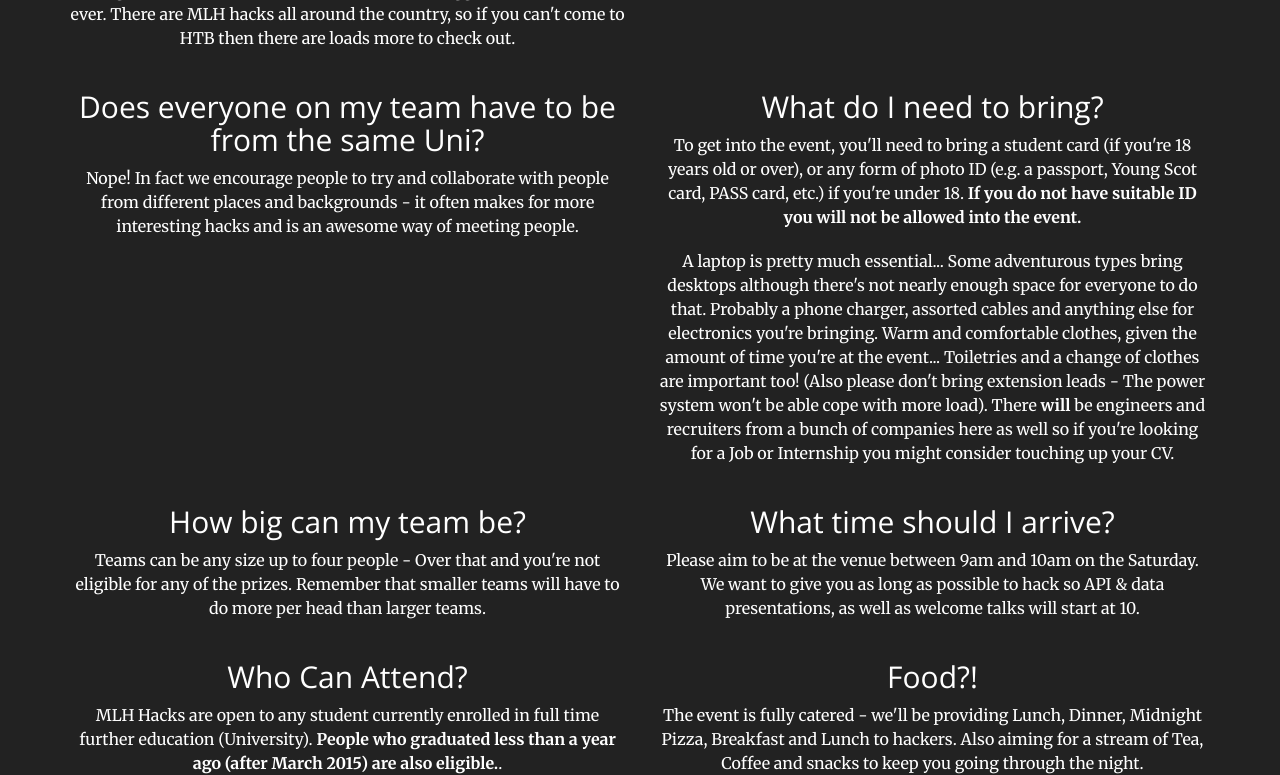
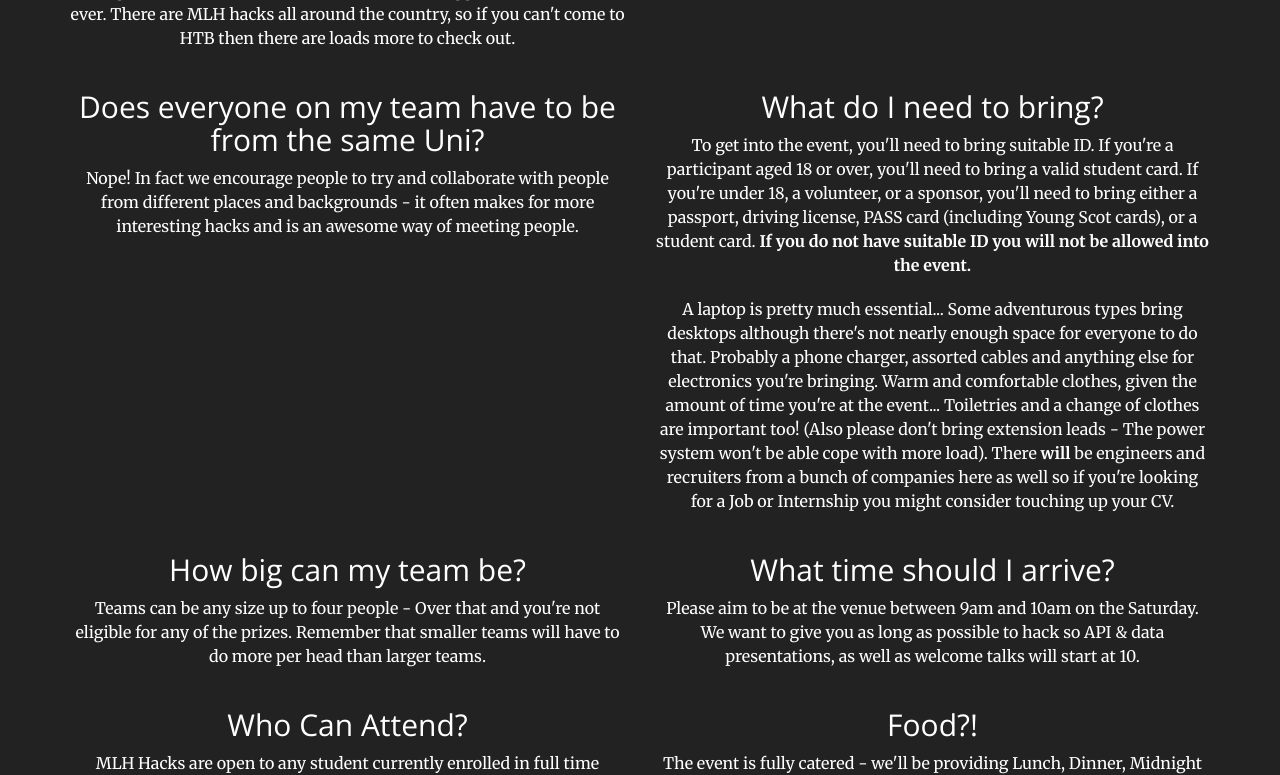
Before and after one commit to compsoc-edinburgh/htb16-site, a Jekyll site: the page built from index.html, in a window 1280 px wide and 900 px high, scrolled down 3155 px, cut to the strip 125-900 px from the top of the window. Built offline with Jekyll 4.4.1, drawn with Linux system fonts in a browser that asks for light colours.

Commit message:
Update aside.html

```diff
--- a/_includes/aside.html
+++ b/_includes/aside.html
@@ -46,7 +46,7 @@
                   </div>
                   <div class="col-sm-6">
                 <h2>What do I need to bring?</h2>
-                <p>To get into the event, you'll need to bring a student card (if you're 18 years old or over), or any form of photo ID (e.g. a passport, Young Scot card, PASS card, etc.) if you're under 18. <strong>If you do not have suitable ID you will not be allowed into the event.</strong></p>
+                <p>To get into the event, you'll need to bring suitable ID. If you're a participant aged 18 or over, you'll need to bring a valid student card. If you're under 18, a volunteer, or a sponsor, you'll need to bring either a passport, driving license, PASS card (including Young Scot cards), or a student card. <strong>If you do not have suitable ID you will not be allowed into the event.</strong></p>
 
                 <p>A laptop is pretty much essential... Some adventurous types bring desktops although there's not nearly enough space for everyone to do that. Probably a phone charger, assorted cables and anything else for electronics you're bringing. Warm and comfortable clothes, given the amount of time you're at the event... Toiletries and a change of clothes are important too! (Also please don't bring extension leads - The power system won't be able cope with more load). There <strong>will</strong> be engineers and recruiters from a bunch of companies here as well so if you're looking for a Job or Internship you might consider touching up your CV.</p>
                   </div>
```
